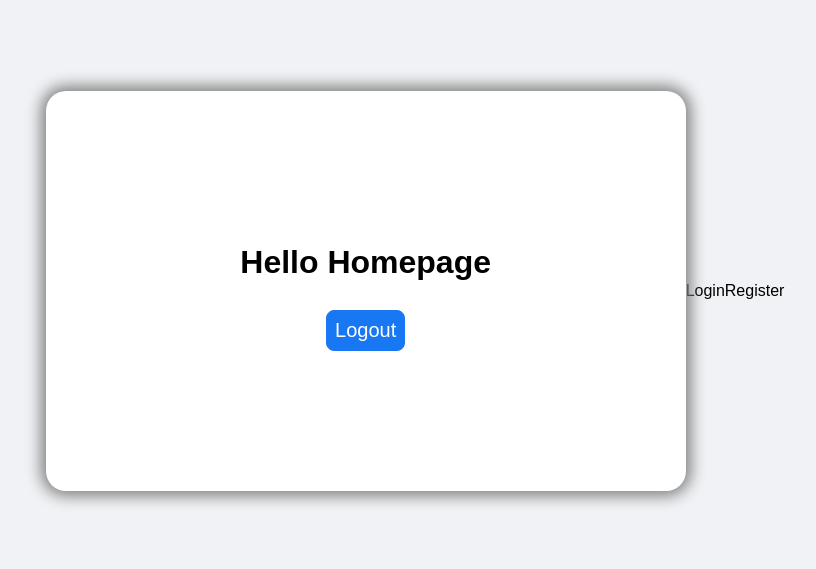
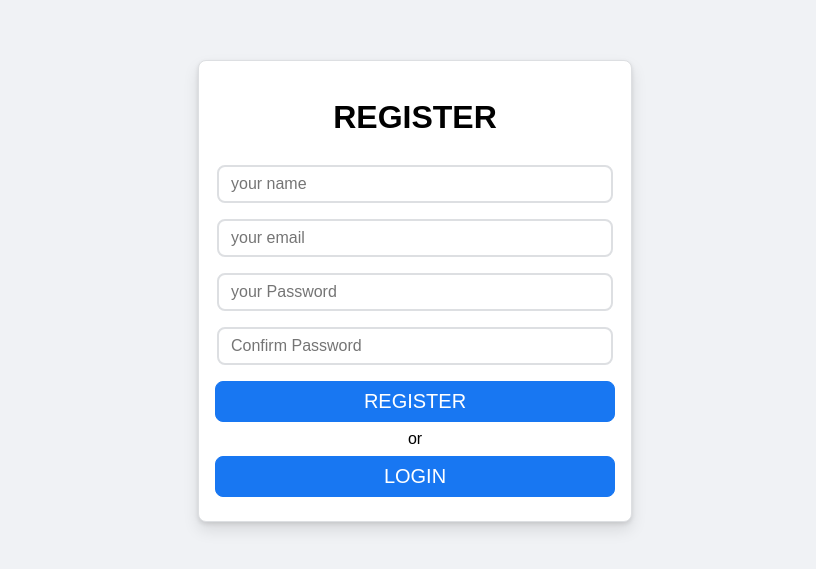
Before and after one commit to prjwl7/Internship, a React (Create React App) app in the folder client/: page / in a window 1280 px wide. Shown: the part 109-678 px from the top of the page, without its empty margins (225-1041 px from the left). Built offline with nearby package versions, Linux system fonts and the light colour scheme.

Commit message:
modified login and register css files

```diff
--- a/client/src/App.js
+++ b/client/src/App.js
@@ -1,13 +1,8 @@
 import "./App.css";
-import Homepage from "./components/homepage/homepage";
-import Login from "./components/login/login";
 import Register from "./components/register/register";
-
 function App() {
   return (
     <div className="App">
-      <Homepage />
-      <Login />
       <Register />
     </div>
   );
--- a/client/src/components/login/login.css
+++ b/client/src/components/login/login.css
@@ -0,0 +1,33 @@
+.login{
+    width: 400px;
+    background-color: white;
+    border: 1px solid #dddfe2;
+    box-shadow: 0 2px 4px rgb(0 0 0 / 10%), 0 8px 16px rgb(0 0 0 / 10%);
+    border-radius: 8px;
+    padding: 1rem;
+    align-items: center;
+    text-align: center;
+}
+
+.login > input{
+    border-radius: 8px;
+    border : 2px solid #dddfe2;
+    outline: none;
+    color: #1d2129;
+    margin: 0.5rem 0;
+    padding: 0.5rem 0.75rem;
+    width: 92%;
+    font-size: 1rem;
+}
+
+.login > .button{
+    background-color: #1877f2;
+    border: 1px solid #1877f2;
+    color: white;
+    font-size: 1.25rem;
+    padding: 0.5rem;
+    margin: 0.5rem 0;
+    border-radius: 8px;
+    outline: none;
+    cursor: pointer;
+}
--- a/client/src/components/login/login.js
+++ b/client/src/components/login/login.js
@@ -1,5 +1,14 @@
 import React from "react";
 import "./login.css";
 export default function Login() {
-  return <div>Login</div>;
+  return (
+    <div className="login">
+      <h1>LOGIN</h1>
+      <input type="text" placeholder="Enter your email" />
+      <input type="password" placeholder="Enter password" />
+      <div className="button">Login</div>
+      <div>or</div>
+      <div className="button">Register</div>
+    </div>
+  );
 }
--- a/client/src/components/register/register.css
+++ b/client/src/components/register/register.css
@@ -0,0 +1,33 @@
+.register{
+    width: 400px;
+    background-color: white;
+    border: 1px solid #dddfe2;
+    box-shadow: 0 2px 4px rgb(0 0 0 / 10%), 0 8px 16px rgb(0 0 0 / 10%);
+    border-radius: 8px;
+    padding: 1rem;
+    align-items: center;
+    text-align: center;
+}
+
+.register > input{
+    border-radius: 8px;
+    border : 2px solid #dddfe2;
+    outline: none;
+    color: #1d2129;
+    margin: 0.5rem 0;
+    padding: 0.5rem 0.75rem;
+    width: 92%;
+    font-size: 1rem;
+}
+
+.register > .button{
+    background-color: #1877f2;
+    border: 1px solid #1877f2;
+    color: white;
+    font-size: 1.25rem;
+    padding: 0.5rem;
+    margin: 0.5rem 0;
+    border-radius: 8px;
+    outline: none;
+    cursor: pointer;
+}
--- a/client/src/components/register/register.js
+++ b/client/src/components/register/register.js
@@ -1,5 +1,23 @@
-import React from "react";
+import React, { useState } from "react";
 import "./register.css";
 export default function Register() {
-  return <div>Register</div>;
+  const [user, setUser] = useState({
+    name: "",
+    email: "",
+    password: "",
+    reEnterPassword: "",
+  });
+
+  return (
+    <div className="register">
+      <h1>REGISTER</h1>
+      <input type="text" placeholder="your name" />
+      <input type="text" placeholder="your email" />
+      <input type="password" placeholder="your Password" />
+      <input type="password" placeholder="Confirm Password" />
+      <div className="button">REGISTER</div>
+      <div>or</div>
+      <div className="button">LOGIN</div>
+    </div>
+  );
 }
```
